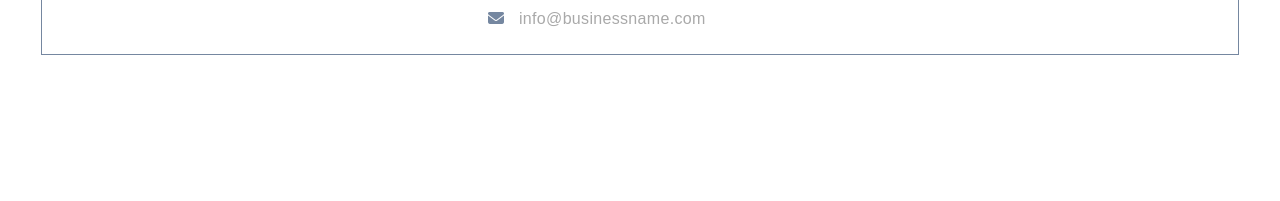
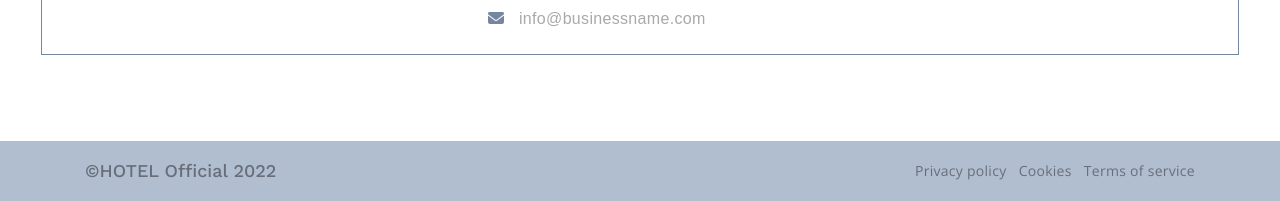
Before and after one commit to matador7495/Hotel-Luxury-Website, a plain HTML site: page index.html in a window 1280 px wide. Shown: the part 6198-6399 px from the top of the page. Before the commit the page ends 6339 px from the top, so only its background shows below. Drawn offline with nearby package versions, Linux system fonts and the light colour scheme; a web font is replaced by a local one.

Commit message:
feat: :sparkles: Style copyright section
Added HTML structure for the copyright section including company name and legal links (privacy policy, cookies, terms of service).

Styled background color of copyright section for visual contrast.

Styled container with max-width, height, margin, and flexbox properties for layout consistency.

Styled text content with appropriate font sizes, weights, line heights, letter spacing, and colors for readability and branding consistency.

```diff
--- a/index.html
+++ b/index.html
@@ -450,5 +450,16 @@
         </div>
       </div>
     </footer>
+    <!-- Copyright -->
+    <div class="copyright">
+      <div class="copyright-container">
+        <p>©HOTEL Official 2022</p>
+        <div class="copyright-link">
+          <a href="#">Privacy policy</a>
+          <a href="#">Cookies</a>
+          <a href="#">Terms of service</a>
+        </div>
+      </div>
+    </div>
   </body>
 </html>
--- a/style.css
+++ b/style.css
@@ -825,3 +825,30 @@ footer {
   margin-top: 5px;
   color: #a9a9a9;
 }
+/* Copyright Style */
+.copyright {
+  background: #b1bed0;
+}
+.copyright-container {
+  max-width: 1110px;
+  height: 60px;
+  margin: auto;
+  display: flex;
+  justify-content: space-between;
+  align-items: center;
+}
+.copyright p {
+  font-family: "Work Sans", sans-serif;
+  font-size: 1.125rem;
+  font-weight: 500;
+  line-height: 26px;
+  color: #0000006b;
+}
+.copyright-link a {
+  font-size: 0.875rem;
+  font-weight: 400;
+  line-height: 24px;
+  letter-spacing: 0.02em;
+  color: #0000006b;
+  padding-left: 8px;
+}
```
